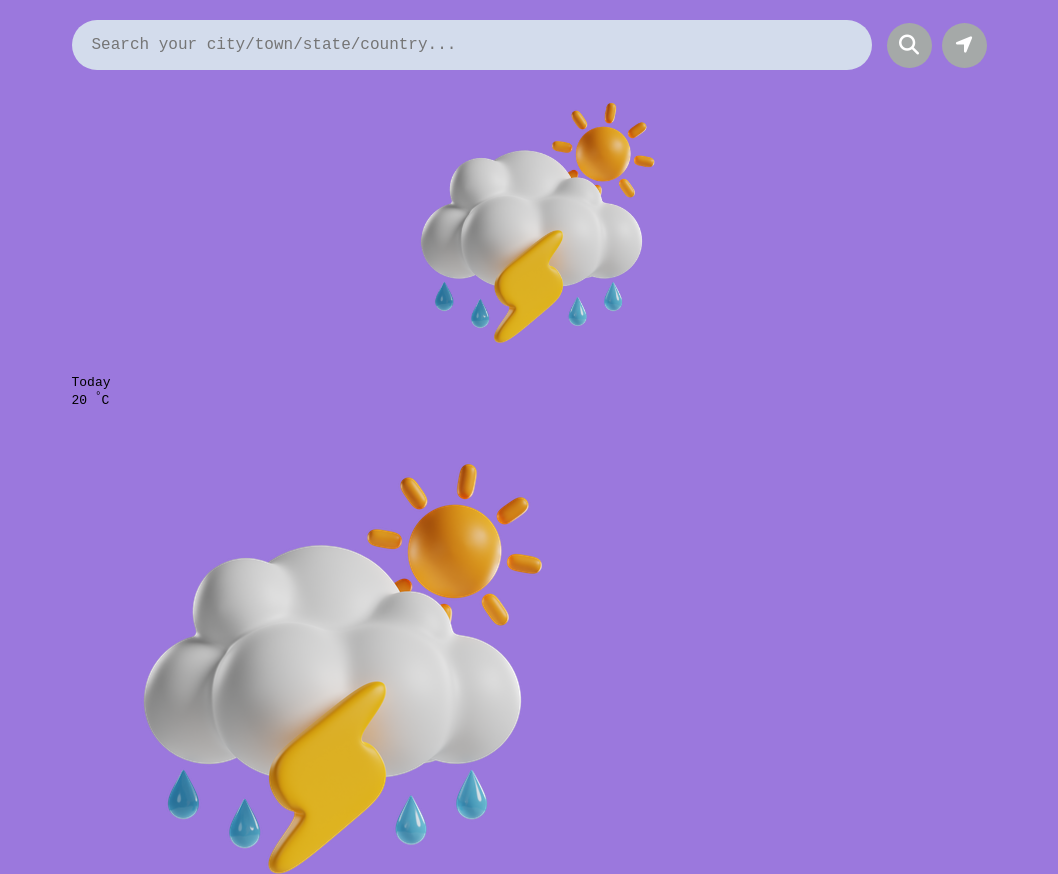
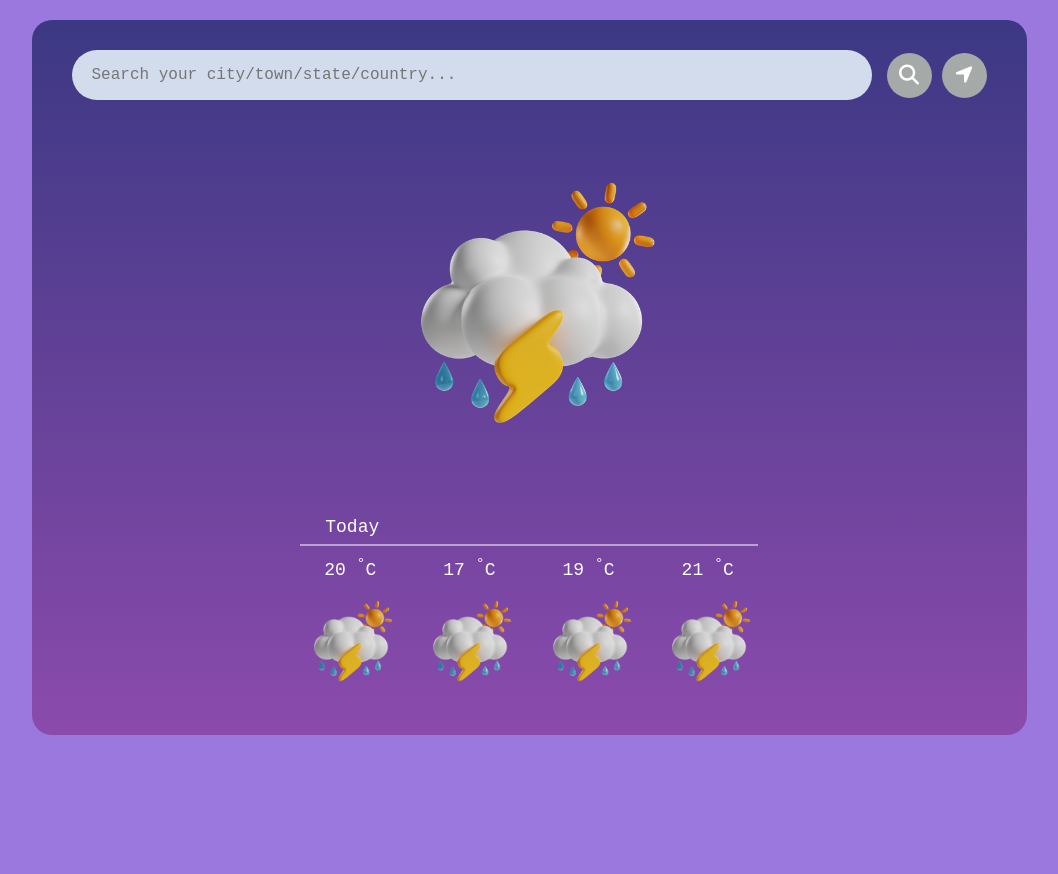
Before and after one commit to Rahmat-Ali-15/Weather-App, a plain HTML site: page index.html in a window 1280 px wide. Shown: the top 874 px of the page, without its empty margins (111-1169 px from the left). After the commit the page ends 800 px from the top, so only its background shows below. Drawn offline with nearby package versions, Linux system fonts and the light colour scheme.

Commit message:
Updated code

```diff
--- a/style.css
+++ b/style.css
@@ -14,7 +14,7 @@ body{
     background-color: #9b78dd;
 
 }
-.whether-container{
+.weather-container{
     height: 100%;
     padding: 30px 40px;
     display: flex;
@@ -38,7 +38,6 @@ body{
     outline: none;
     border-radius: 50px;
     background-color: rgb(211, 220, 236);
-    /* box-shadow: 2px 2px 2px black,-2px -2px 2px black,-2px 2px 2px black,2px -2px 2px black; */
 }
 .search-icon{
     display: flex;
@@ -73,7 +72,7 @@ body{
 .cloud img{
     height: 300px;
 }
-.whether-info{
+.weather-info{
     display: flex;
     flex-direction: column;
     justify-content: center;
@@ -87,7 +86,7 @@ body{
 .city-name{
     font-size: 32px;
 }
-.prev-whether{
+.prev-weather{
     width: 100%;
     height: 200px;
     display: flex;
@@ -98,7 +97,7 @@ body{
     color: white;
     font-size: 18px;
 }
-.prev-whether .up{
+.prev-weather .up{
     width: 50%;
     padding: 7px 25px;
     display: flex;
@@ -106,13 +105,13 @@ body{
     align-items: center;
     border-bottom: 2px solid rgba(255,255,255,0.5);
 }
-.prev-whether .bottom{
+.prev-weather .bottom{
     width: 50%;
     display: flex;
     justify-content: space-between;
     align-items: center;
 }
-.prev-whether .bottom div{
+.prev-weather .bottom div{
     height: 100%;
     display: flex;
     flex-direction: column;
@@ -120,6 +119,6 @@ body{
     align-items: center;
     gap: 10px;
 }
-.prev-whether .bottom div img{
+.prev-weather .bottom div img{
     height: 100px;
 }
```
